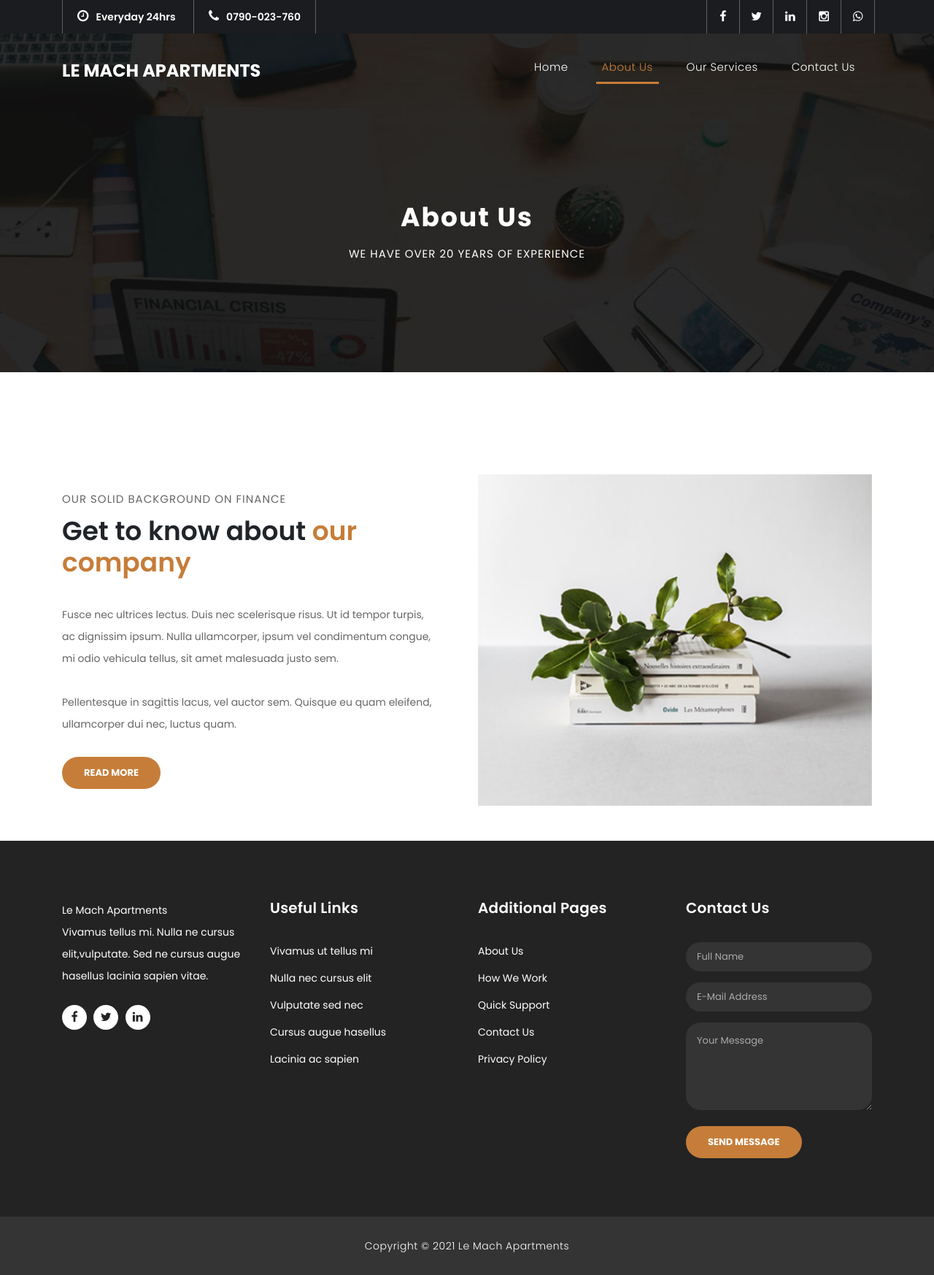
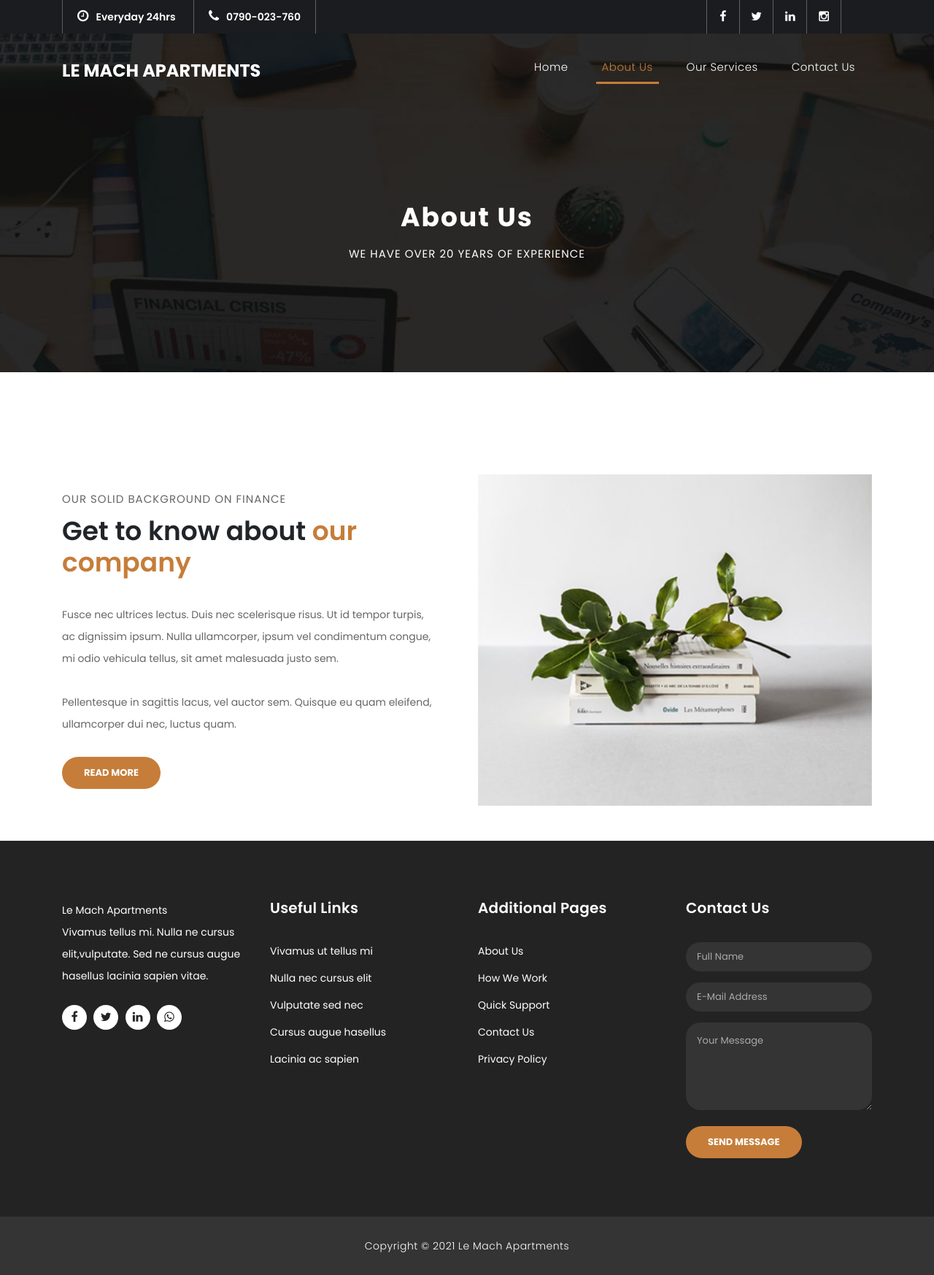
Before and after one commit to avosa/lemach, a Flask app: page /about in a window 1280 px wide. Shown: the whole page at 73% size. Run offline with Flask 2, Linux system fonts and the light colour scheme; parts of the project's set-up code (start-up, migrations or seed data) failed here and were passed over; some libraries are stand-ins or nearby versions.

Commit message:
Silly fixes

```diff
--- a/app/general/templates/layout.html
+++ b/app/general/templates/layout.html
@@ -93,7 +93,7 @@ https://templatemo.com/tm-545-finance-business
                 <a href="#"><i class="fa fa-instagram"></i></a>
               </li>
               <li>
-                <a href="#"><i class="fa fa-whatsapp"></i></a>
+               <a href="https://wa.me/+25479035839"></i></a>
               </li>
             </ul>
           </div>
@@ -128,6 +128,11 @@ https://templatemo.com/tm-545-finance-business
               </li>
               <li>
                 <a href="#"><i class="fa fa-linkedin"></i></a>
+              </li>
+              <li>
+                <a href="https://wa.me/+25479035839"
+                  ><i class="fa fa-whatsapp"></i
+                ></a>
               </li>
             </ul>
           </div>
```
